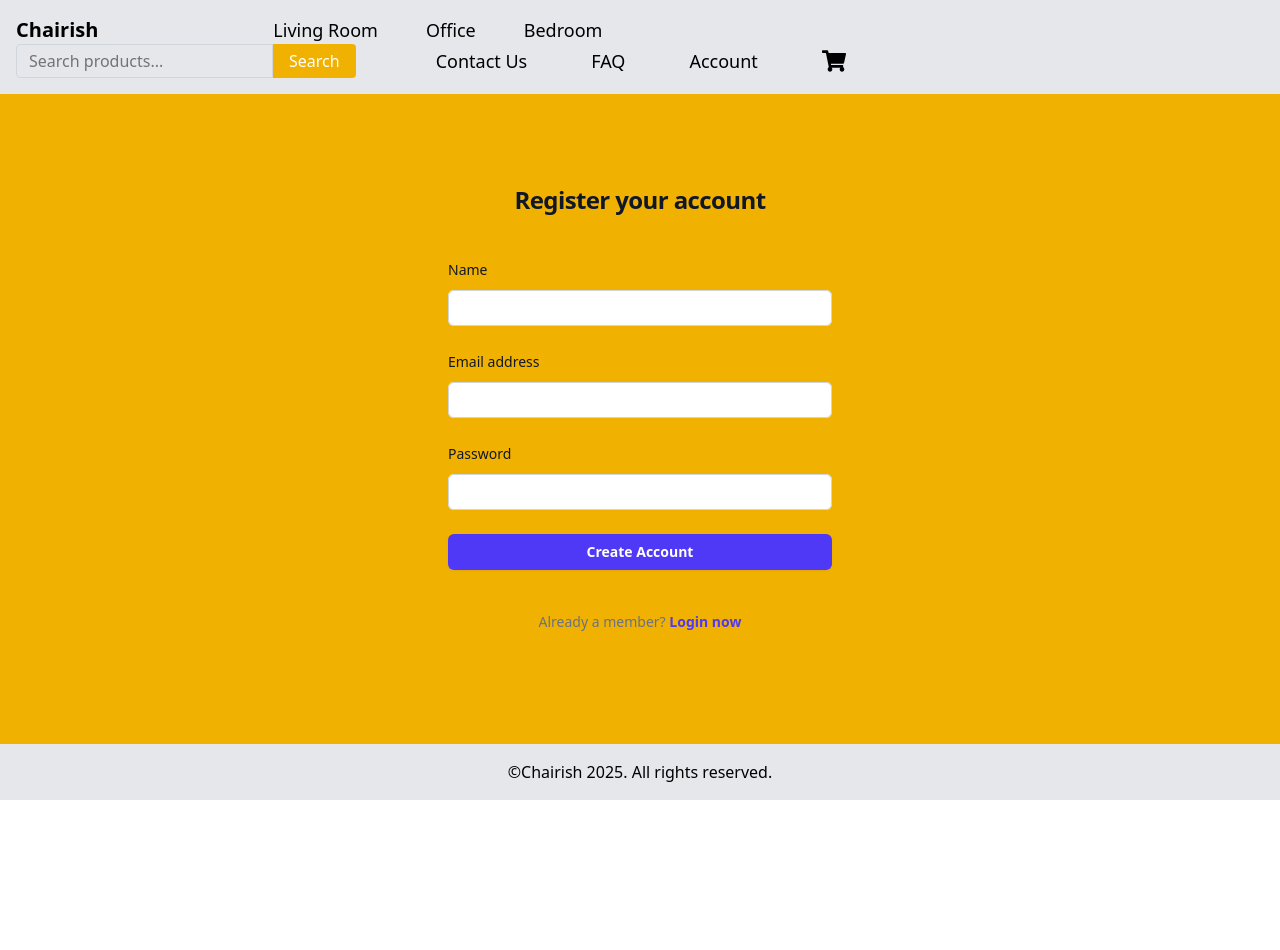
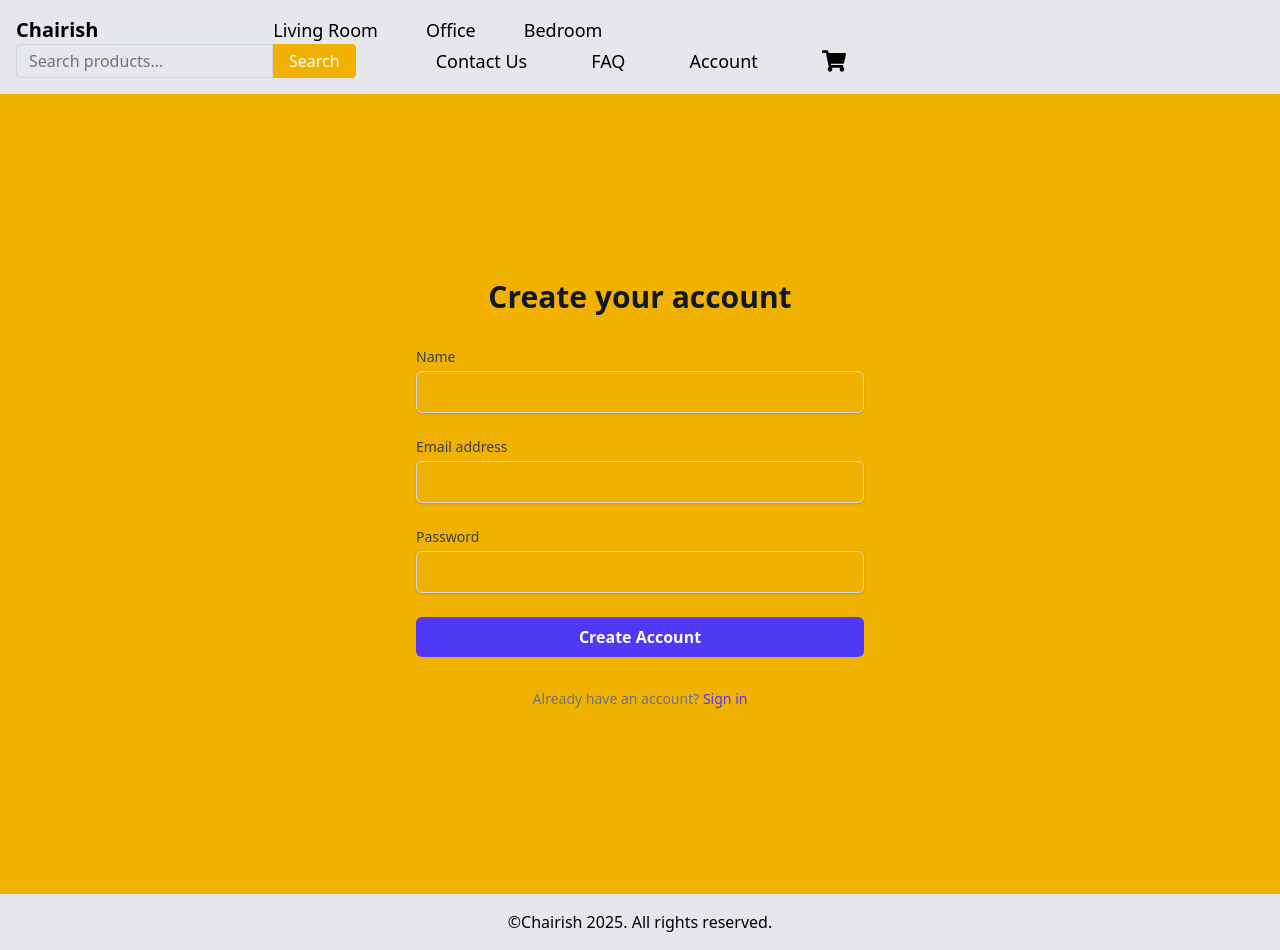
Before and after one commit to CurryV1/Chairish, a React (Vite) app: page /register in a window 1280 px wide. Before the commit the page ends 800 px from the top, so only its background shows below. Built offline with nearby package versions, Linux system fonts and the light colour scheme.

Commit message:
clean up

```diff
--- a/src/pages/Account.jsx
+++ b/src/pages/Account.jsx
@@ -1,127 +1,122 @@
-import React, { useState } from 'react';
-import { useNavigate } from 'react-router-dom';
+// src/pages/Account.jsx
+import React, { useState } from "react";
+import { useNavigate } from "react-router-dom";
 
 const Account = ({ onLoginSuccess }) => {
-  const [email, setEmail] = useState('');
-  const [password, setPassword] = useState('');
-  const [error, setError] = useState('');
+  const [email, setEmail] = useState("");
+  const [password, setPassword] = useState("");
+  const [error, setError] = useState("");
   const [loading, setLoading] = useState(false);
   const navigate = useNavigate();
 
   const handleSubmit = async (e) => {
     e.preventDefault();
-    setError('');
+    setError("");
+
+    if (!email.trim() || !password.trim()) {
+      setError("Both fields are required.");
+      return;
+    }
+
     setLoading(true);
 
     try {
-      const response = await fetch('http://localhost:3001/login', {
-        method: 'POST',
+      const response = await fetch("http://localhost:3001/login", {
+        method: "POST",
         headers: {
-          'Content-Type': 'application/json',
+          "Content-Type": "application/json",
         },
         body: JSON.stringify({ email, password }),
       });
 
       const data = await response.json();
+      if (!response.ok) throw new Error(data.message || "Login failed.");
 
-      if (response.ok) {
-        // Store the token and user data
-        localStorage.setItem('token', data.token);
-        localStorage.setItem('user', JSON.stringify(data.user));
+      localStorage.setItem("token", data.token);
+      localStorage.setItem("user", JSON.stringify(data.user));
 
-        if (typeof onLoginSuccess === 'function') {
+      if (onLoginSuccess) {
         onLoginSuccess(data);
       } else {
-          console.log('Login successful:', data);
-          navigate('/accountInfo');
-        }
-      } else {
-        setError(data.message || 'Login failed. Please try again.');
+        navigate("/accountInfo");
       }
     } catch (err) {
-      console.error('Login error:', err);
-      setError('Network error. Please try again later.');
+      console.error("Login error:", err);
+      setError(err.message || "Something went wrong.");
     } finally {
       setLoading(false);
     }
   };
 
   return (
-    <div className="flex min-h-full flex-1 flex-col justify-center px-6 py-12 lg:px-8">
-      <div className="sm:mx-auto sm:w-full sm:max-w-sm">
-        <h2 className="mt-10 text-center text-2xl/9 font-bold tracking-tight text-gray-900">
+    <div className="flex min-h-screen items-center justify-center bg-yellow-500 px-4 py-12">
+      <div className="w-full max-w-md space-y-8">
+        <div>
+          <h2 className="text-center text-3xl font-bold text-gray-900">
             Sign in to your account
           </h2>
         </div>
 
-      <div className="mt-10 sm:mx-auto sm:w-full sm:max-w-sm">
         {error && (
-          <div className="rounded-md bg-red-100 p-4 mb-4">
-            <div className="flex">
-              <div className="flex-shrink-0">
-                <svg className="h-5 w-5 text-red-400" viewBox="0 0 20 20" fill="currentColor" aria-hidden="true">
-                  <path fillRule="evenodd" d="M10 18a8 8 0 100-16 8 8 0 000 16zM8.28 7.22a.75.75 0 00-1.06 1.06L8.94 10l-1.72 1.72a.75.75 0 001.06 1.06L10 11.06l1.72 1.72a.75.75 0 001.06-1.06L11.06 10l1.72-1.72a.75.75 0 00-1.06-1.06L10 8.94l-1.72-1.72z" clipRule="evenodd" />
-                </svg>
-              </div>
-              <div className="ml-3">
-                <h3 className="text-sm font-medium text-red-800">{error}</h3>
-              </div>
-            </div>
+          <div className="rounded-md bg-red-100 p-4 text-red-700 text-sm">
+            {error}
           </div>
         )}
+
         <form onSubmit={handleSubmit} className="space-y-6">
           <div>
-            <label htmlFor="email" className="block text-sm/6 font-medium text-gray-900">
+            <label
+              htmlFor="email"
+              className="block text-sm font-medium text-gray-700"
+            >
               Email address
             </label>
-            <div className="mt-2">
             <input
               id="email"
               name="email"
               type="email"
-                required
+              autoComplete="email"
               value={email}
               onChange={(e) => setEmail(e.target.value)}
-                autoComplete="email"
-                className="block w-full rounded-md bg-white px-3 py-1.5 text-base text-gray-900 outline-1 -outline-offset-1 outline-gray-300 placeholder:text-gray-400 focus:outline-2 focus:-outline-offset-2 focus:outline-indigo-600 sm:text-sm/6"
+              className="mt-1 block w-full rounded-md border border-gray-300 px-3 py-2 shadow-sm focus:outline-none focus:ring-2 focus:ring-indigo-500"
             />
-            </div>
           </div>
 
           <div>
-            <div className="flex items-center justify-between">
-              <label htmlFor="password" className="block text-sm/6 font-medium text-gray-900">
+            <label
+              htmlFor="password"
+              className="block text-sm font-medium text-gray-700"
+            >
               Password
             </label>
-            </div>
-            <div className="mt-2">
             <input
               id="password"
               name="password"
               type="password"
-                required
+              autoComplete="current-password"
               value={password}
               onChange={(e) => setPassword(e.target.value)}
-                autoComplete="current-password"
-                className="block w-full rounded-md bg-white px-3 py-1.5 text-base text-gray-900 outline-1 -outline-offset-1 outline-gray-300 placeholder:text-gray-400 focus:outline-2 focus:-outline-offset-2 focus:outline-indigo-600 sm:text-sm/6"
+              className="mt-1 block w-full rounded-md border border-gray-300 px-3 py-2 shadow-sm focus:outline-none focus:ring-2 focus:ring-indigo-500"
             />
-            </div>
           </div>
 
           <div>
             <button
               type="submit"
               disabled={loading}
-              className="flex w-full justify-center rounded-md bg-indigo-600 px-3 py-1.5 text-sm/6 font-semibold text-white shadow-xs hover:bg-indigo-500 focus-visible:outline-2 focus-visible:outline-offset-2 focus-visible:outline-indigo-600 disabled:bg-indigo-400"
+              className="w-full rounded-md bg-indigo-600 px-4 py-2 text-white font-semibold hover:bg-indigo-700 disabled:bg-indigo-400"
             >
-              {loading ? 'Signing in...' : 'Sign in'}
+              {loading ? "Signing in..." : "Sign In"}
             </button>
           </div>
         </form>
 
-        <p className="mt-10 text-center text-sm/6 text-gray-500">
-          Not a member?{' '}
-          <a href="./register" className="font-semibold text-indigo-600 hover:text-indigo-500">
+        <p className="mt-6 text-center text-sm text-gray-500">
+          Don’t have an account?{" "}
+          <a
+            href="/register"
+            className="font-medium text-indigo-600 hover:text-indigo-500"
+          >
             Register now
           </a>
         </p>
--- a/src/pages/Register.jsx
+++ b/src/pages/Register.jsx
@@ -1,3 +1,4 @@
+// src/pages/Register.jsx
 import React, { useState } from "react";
 import { useNavigate } from "react-router-dom";
 
@@ -7,70 +8,58 @@ const Register = ({ onRegisterSuccess }) => {
   const [password, setPassword] = useState("");
   const [error, setError] = useState("");
   const [loading, setLoading] = useState(false);
-  // eslint-disable-next-line no-unused-vars
   const [successMessage, setSuccessMessage] = useState("");
 
-  // Use React Router's navigate function to redirect after success
   const navigate = useNavigate();
+
+  const validateFields = () => {
+    if (!name.trim() || !email.trim() || !password.trim()) {
+      return "All fields are required.";
+    }
+    if (!/^[^@\s]+@[^@\s]+\.[^@\s]+$/.test(email)) {
+      return "Invalid email format.";
+    }
+    if (password.length < 6) {
+      return "Password must be at least 6 characters.";
+    }
+    return null;
+  };
 
   const handleSubmit = async (e) => {
     e.preventDefault();
+    setError("");
+    setSuccessMessage("");
 
-    console.log("Form submitted with values:", { name, email, password });
-
-    // Validate fields before submission
-    if (!name.trim() || !email.trim() || !password.trim()) {
-      setError("All fields are required (client validation)");
+    const validationError = validateFields();
+    if (validationError) {
+      setError(validationError);
       return;
     }
 
-    setError("");
-    setSuccessMessage("");
     setLoading(true);
 
-    // Create the payload object
-    const payload = {
-      name: name.trim(),
-      email: email.trim(),
-      password: password.trim(),
-    };
-
-    console.log("Sending payload:", payload);
-
     try {
-      // Add explicit Content-Type header and mode
       const response = await fetch("http://localhost:3001/register", {
         method: "POST",
         headers: {
           "Content-Type": "application/json",
           Accept: "application/json",
         },
-        body: JSON.stringify(payload),
-        mode: "cors",
+        body: JSON.stringify({
+          name: name.trim(),
+          email: email.trim(),
+          password: password.trim(),
+        }),
       });
 
-      console.log("Response status:", response.status);
+      const data = await response.json();
+      if (!response.ok) throw new Error(data.message || "Registration failed");
 
-      const data = await response.json();
-      console.log("Response data:", data);
-
-      if (!response.ok) {
-        throw new Error(data.message || "Registration failed");
-      }
-
-      console.log("Registration successful:", data);
-
-      // Handle successful registration
       setSuccessMessage("Registration successful! Redirecting to login...");
-
-      // Check if callback exists before calling it
-      if (typeof onRegisterSuccess === "function") {
+      if (onRegisterSuccess) {
         onRegisterSuccess(data);
       } else {
-        // If no callback is provided, redirect to login after 2 seconds
-        setTimeout(() => {
-          navigate("/account"); // Assuming '/account' is your login route
-        }, 2000);
+        setTimeout(() => navigate("/account"), 2000);
       }
     } catch (err) {
       console.error("Registration error:", err);
@@ -81,296 +70,104 @@ const Register = ({ onRegisterSuccess }) => {
   };
 
   return (
-    <>
-      <div className="flex min-h-full flex-1 flex-col justify-center px-6 py-12 lg:px-8">
-        <div className="sm:mx-auto sm:w-full sm:max-w-sm">
-          <h2 className="mt-10 text-center text-2xl/9 font-bold tracking-tight text-gray-900">
-            Register your account
+    <div className="flex min-h-screen items-center justify-center bg-yellow-500 px-4 py-12">
+      <div className="w-full max-w-md space-y-8">
+        <div>
+          <h2 className="text-center text-3xl font-bold text-gray-900">
+            Create your account
           </h2>
         </div>
 
-        <div className="mt-10 sm:mx-auto sm:w-full sm:max-w-sm">
         {error && (
-            <div className="mb-4 p-2 bg-red-100 border border-red-400 text-red-700 rounded">
+          <div className="rounded-md bg-red-100 p-4 text-red-700 text-sm">
             {error}
           </div>
         )}
 
-          <form className="space-y-6" onSubmit={handleSubmit}>
+        {successMessage && (
+          <div className="rounded-md bg-green-100 p-4 text-green-700 text-sm">
+            {successMessage}
+          </div>
+        )}
+
+        <form onSubmit={handleSubmit} className="space-y-6">
           <div>
             <label
               htmlFor="name"
-                className="block text-sm/6 font-medium text-gray-900"
+              className="block text-sm font-medium text-gray-700"
             >
               Name
             </label>
-              <div className="mt-2">
             <input
               id="name"
               name="name"
               type="text"
-                  required
               autoComplete="name"
-                  className="block w-full rounded-md bg-white px-3 py-1.5 text-base text-gray-900 outline-1 -outline-offset-1 outline-gray-300 placeholder:text-gray-400 focus:outline-2 focus:-outline-offset-2 focus:outline-indigo-600 sm:text-sm/6"
               value={name}
               onChange={(e) => setName(e.target.value)}
+              className="mt-1 block w-full rounded-md border border-gray-300 px-3 py-2 shadow-sm focus:outline-none focus:ring-2 focus:ring-indigo-500"
             />
-              </div>
           </div>
 
           <div>
             <label
               htmlFor="email"
-                className="block text-sm/6 font-medium text-gray-900"
+              className="block text-sm font-medium text-gray-700"
             >
               Email address
             </label>
-              <div className="mt-2">
             <input
               id="email"
               name="email"
               type="email"
-                  required
               autoComplete="email"
-                  className="block w-full rounded-md bg-white px-3 py-1.5 text-base text-gray-900 outline-1 -outline-offset-1 outline-gray-300 placeholder:text-gray-400 focus:outline-2 focus:-outline-offset-2 focus:outline-indigo-600 sm:text-sm/6"
               value={email}
               onChange={(e) => setEmail(e.target.value)}
+              className="mt-1 block w-full rounded-md border border-gray-300 px-3 py-2 shadow-sm focus:outline-none focus:ring-2 focus:ring-indigo-500"
             />
-              </div>
           </div>
 
           <div>
-              <div className="flex items-center justify-between">
             <label
               htmlFor="password"
-                  className="block text-sm/6 font-medium text-gray-900"
+              className="block text-sm font-medium text-gray-700"
             >
               Password
             </label>
-              </div>
-              <div className="mt-2">
             <input
               id="password"
               name="password"
               type="password"
-                  required
               autoComplete="new-password"
-                  className="block w-full rounded-md bg-white px-3 py-1.5 text-base text-gray-900 outline-1 -outline-offset-1 outline-gray-300 placeholder:text-gray-400 focus:outline-2 focus:-outline-offset-2 focus:outline-indigo-600 sm:text-sm/6"
               value={password}
               onChange={(e) => setPassword(e.target.value)}
+              className="mt-1 block w-full rounded-md border border-gray-300 px-3 py-2 shadow-sm focus:outline-none focus:ring-2 focus:ring-indigo-500"
             />
-              </div>
           </div>
 
           <div>
             <button
               type="submit"
               disabled={loading}
-                className="flex w-full justify-center rounded-md bg-indigo-600 px-3 py-1.5 text-sm/6 font-semibold text-white shadow-xs hover:bg-indigo-500 focus-visible:outline-2 focus-visible:outline-offset-2 focus-visible:outline-indigo-600 disabled:bg-indigo-300"
+              className="w-full rounded-md bg-indigo-600 px-4 py-2 text-white font-semibold hover:bg-indigo-700 disabled:bg-indigo-400"
             >
               {loading ? "Creating Account..." : "Create Account"}
             </button>
           </div>
         </form>
 
-          <p className="mt-10 text-center text-sm/6 text-gray-500">
-            Already a member?{" "}
+        <p className="mt-6 text-center text-sm text-gray-500">
+          Already have an account?{" "}
           <a
-              href="./Account"
-              className="font-semibold text-indigo-600 hover:text-indigo-500"
+            href="/account"
+            className="font-medium text-indigo-600 hover:text-indigo-500"
           >
-              Login now
+            Sign in
           </a>
         </p>
       </div>
     </div>
-    </>
   );
 };
 
 export default Register;
-
-// src/pages/Register.jsx
-// import React, { useState, useContext } from "react";
-// import { useNavigate, Link } from "react-router-dom";
-// // If you have an AuthContext for user registration:
-// // import { AuthContext } from "../context/AuthContext";
-
-// const Register = () => {
-//   const [name, setName] = useState("");
-//   const [email, setEmail] = useState("");
-//   const [password, setPassword] = useState("");
-//   const [error, setError] = useState("");
-//   const [loading, setLoading] = useState(false);
-//   const [successMessage, setSuccessMessage] = useState("");
-//   const navigate = useNavigate();
-//   // const { setUser } = useContext(AuthContext); // Use if using AuthContext
-
-//   const handleSubmit = async (e) => {
-//     e.preventDefault();
-
-//     console.log("Form submitted with values:", { name, email, password });
-
-//     // Validate fields before submission
-//     if (!name.trim() || !email.trim() || !password.trim()) {
-//       setError("All fields are required (client validation)");
-//       return;
-//     }
-
-//     setError("");
-//     setSuccessMessage("");
-//     setLoading(true);
-
-//     const payload = {
-//       name: name.trim(),
-//       email: email.trim(),
-//       password: password.trim(),
-//     };
-
-//     console.log("Sending payload:", payload);
-
-//     try {
-//       const response = await fetch("http://localhost:3001/register", {
-//         method: "POST",
-//         headers: {
-//           "Content-Type": "application/json",
-//           Accept: "application/json",
-//         },
-//         body: JSON.stringify(payload),
-//         mode: "cors",
-//       });
-
-//       console.log("Response status:", response.status);
-
-//       const data = await response.json();
-//       console.log("Response data:", data);
-
-//       if (!response.ok) {
-//         throw new Error(data.message || "Registration failed");
-//       }
-
-//       console.log("Registration successful:", data);
-
-//       // Optionally, store the first name in global context:
-//       // const firstName = name.trim().split(" ")[0];
-//       // setUser({ firstName });
-
-//       setSuccessMessage("Registration successful! Redirecting to login...");
-
-//       // Redirect to login after 2 seconds if not using a callback
-//       setTimeout(() => {
-//         navigate("/account");
-//       }, 2000);
-//     } catch (err) {
-//       console.error("Registration error:", err);
-//       setError(err.message || "Registration failed. Please try again.");
-//     } finally {
-//       setLoading(false);
-//     }
-//   };
-
-//   return (
-//     <div className="flex min-h-full flex-1 flex-col justify-center px-6 py-12 lg:px-8">
-//       <div className="sm:mx-auto sm:w-full sm:max-w-sm">
-//         <h2 className="mt-10 text-center text-2xl font-bold tracking-tight text-gray-900">
-//           Register your account
-//         </h2>
-//       </div>
-
-//       <div className="mt-10 sm:mx-auto sm:w-full sm:max-w-sm">
-//         {error && (
-//           <div className="mb-4 p-2 bg-red-100 border border-red-400 text-red-700 rounded">
-//             {error}
-//           </div>
-//         )}
-
-//         <form className="space-y-6" onSubmit={handleSubmit}>
-//           <div>
-//             <label
-//               htmlFor="name"
-//               className="block text-sm font-medium text-gray-900"
-//             >
-//               Name
-//             </label>
-//             <div className="mt-2">
-//               <input
-//                 id="name"
-//                 name="name"
-//                 type="text"
-//                 required
-//                 autoComplete="name"
-//                 className="block w-full rounded-md bg-white px-3 py-1.5 text-base text-gray-900 outline-1 outline-gray-300 placeholder:text-gray-400 focus:outline-2 focus:outline-indigo-600 sm:text-sm"
-//                 value={name}
-//                 onChange={(e) => setName(e.target.value)}
-//               />
-//             </div>
-//           </div>
-
-//           <div>
-//             <label
-//               htmlFor="email"
-//               className="block text-sm font-medium text-gray-900"
-//             >
-//               Email address
-//             </label>
-//             <div className="mt-2">
-//               <input
-//                 id="email"
-//                 name="email"
-//                 type="email"
-//                 required
-//                 autoComplete="email"
-//                 className="block w-full rounded-md bg-white px-3 py-1.5 text-base text-gray-900 outline-1 outline-gray-300 placeholder:text-gray-400 focus:outline-2 focus:outline-indigo-600 sm:text-sm"
-//                 value={email}
-//                 onChange={(e) => setEmail(e.target.value)}
-//               />
-//             </div>
-//           </div>
-
-//           <div>
-//             <label
-//               htmlFor="password"
-//               className="block text-sm font-medium text-gray-900"
-//             >
-//               Password
-//             </label>
-//             <div className="mt-2">
-//               <input
-//                 id="password"
-//                 name="password"
-//                 type="password"
-//                 required
-//                 autoComplete="new-password"
-//                 className="block w-full rounded-md bg-white px-3 py-1.5 text-base text-gray-900 outline-1 outline-gray-300 placeholder:text-gray-400 focus:outline-2 focus:outline-indigo-600 sm:text-sm"
-//                 value={password}
-//                 onChange={(e) => setPassword(e.target.value)}
-//               />
-//             </div>
-//           </div>
-
-//           <div>
-//             <button
-//               type="submit"
-//               disabled={loading}
-//               className="flex w-full justify-center rounded-md bg-indigo-600 px-3 py-1.5 text-sm font-semibold text-white shadow-xs hover:bg-indigo-500 focus-visible:outline-2 focus-visible:outline-offset-2 focus-visible:outline-indigo-600 disabled:bg-indigo-300"
-//             >
-//               {loading ? "Creating Account..." : "Create Account"}
-//             </button>
-//           </div>
-//         </form>
-
-//         <p className="mt-10 text-center text-sm text-gray-500">
-//           Already a member?{" "}
-//           <Link
-//             to="/account"
-//             className="font-semibold text-indigo-600 hover:text-indigo-500"
-//           >
-//             Login now
-//           </Link>
-//         </p>
-//       </div>
-//     </div>
-//   );
-// };
-
-// export default Register;
```
Also changed, not shown: src/pages/AccountInfo.jsx (+27 -30 lines), 1 other file (tests, documents, lock files or other folders). Lines whose indentation alone changed are shown as unchanged.
